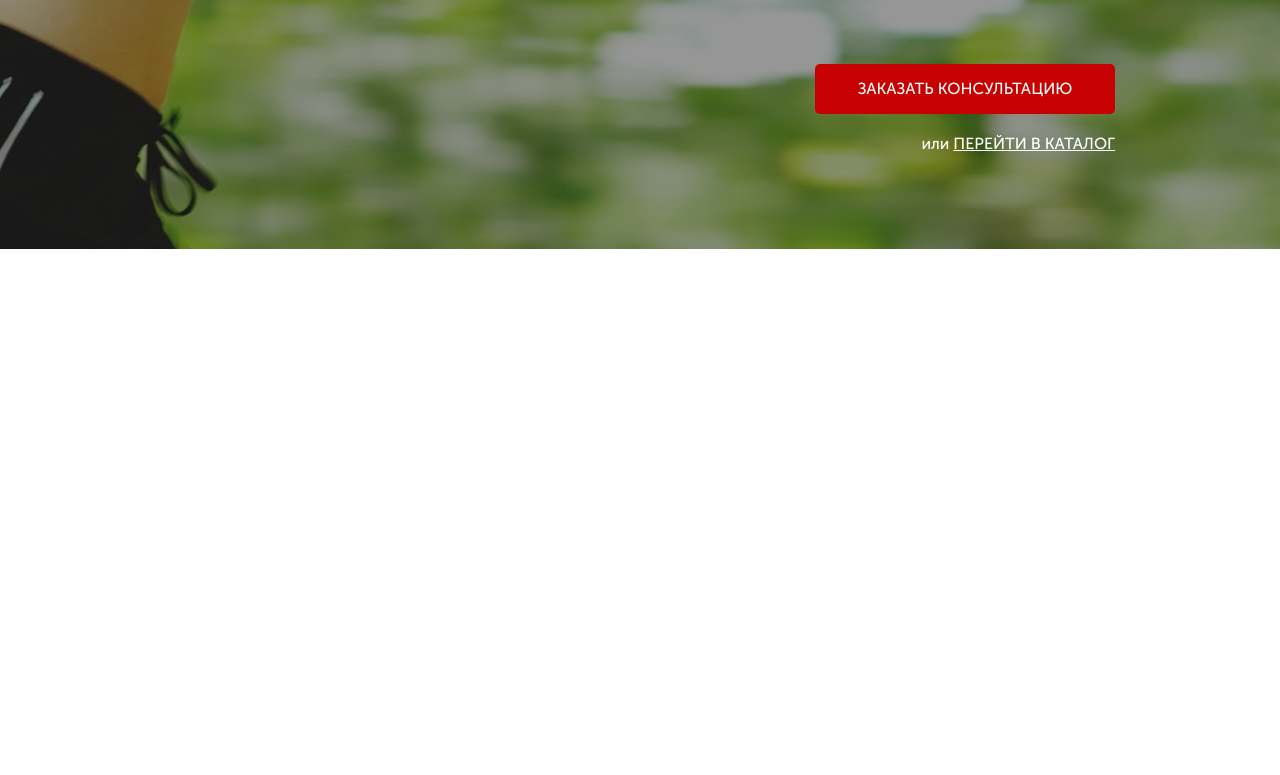
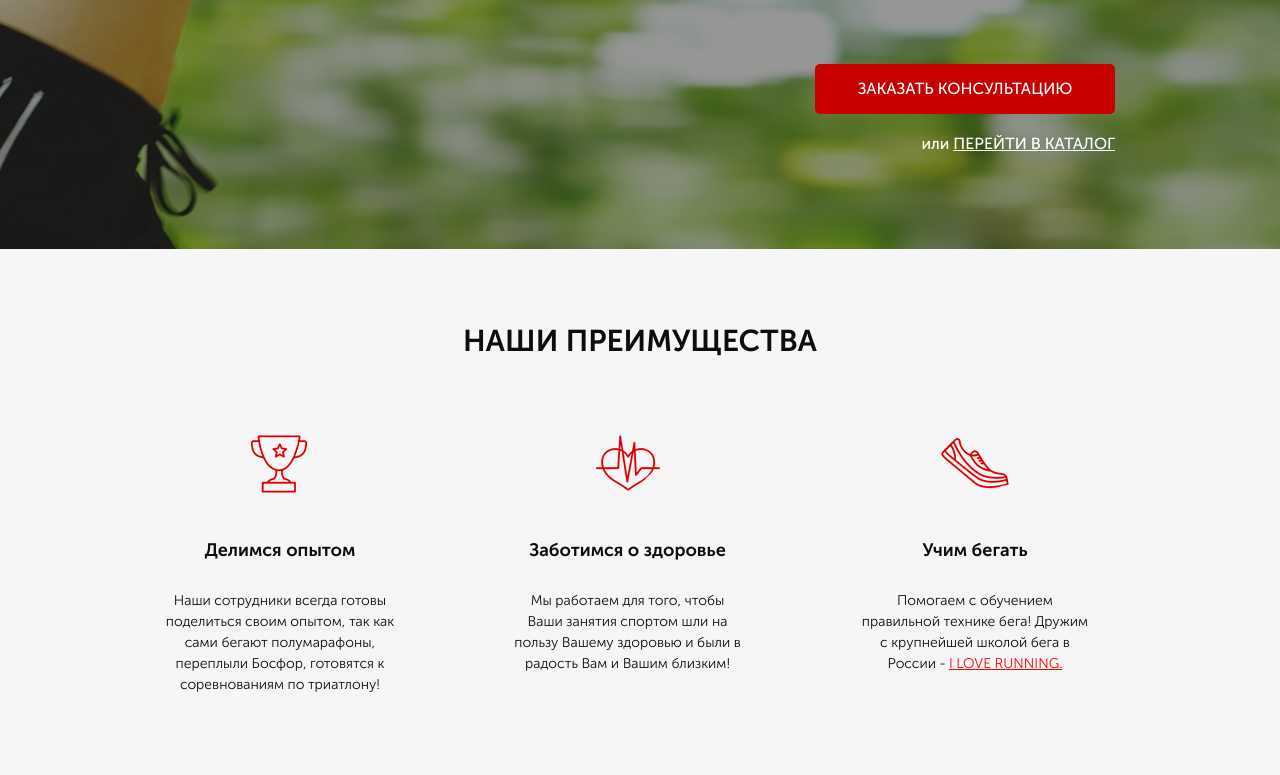
Before and after one commit to d3rry/RunSmart, a website: page src/index.html in a window 1280 px wide. Shown: the part 476-1251 px from the top of the page. Before the commit the page ends 800 px from the top, so only its background shows below. Drawn offline with Linux system fonts and the light colour scheme.

Commit message:
created section Advantages

```diff
--- a/src/index.html
+++ b/src/index.html
@@ -4,7 +4,7 @@
     <meta charset="UTF-8">
     <meta name="viewport" content="width=device-width, initial-scale=1.0">
     <meta http-equiv="X-UA-Compatible" content="ie=edge">
-    <title>Document</title>
+    <title>RunSmart</title>
     <link rel="stylesheet" href="css/bootstrap-reboot.min.css">
     <link rel="stylesheet" href="css/font.css">
     <link rel="stylesheet" href="css/style.min.css">
@@ -55,5 +55,32 @@
             </div>
         </div>
     </section>
+
+    <section class="advantages">
+        <div class="container">
+            <h2 class="advantages__header">НАШИ ПРЕИМУЩЕСТВА</h2>
+            <div class="advantages__wrapper">
+                <div class="advantages__block">
+                    <img src="icons/advantages/cup.png" alt="cup">
+                    <h3>Делимся опытом</h3>
+                    Наши сотрудники всегда готовы поделиться своим опытом,
+                    так как сами бегают полумарафоны, переплыли Босфор, готовятся к соревнованиям по триатлону!
+                </div>
+                <div class="advantages__block">
+                    <img src="icons/advantages/heart.png" alt="heart">
+                    <h3>Заботимся о здоровье</h3>
+                    Мы работаем для того,
+                    чтобы Ваши занятия спортом шли на пользу Вашему здоровью и были в радость Вам и Вашим близким!
+                </div>
+                <div class="advantages__block">
+                    <img src="icons/advantages/shoe.png" alt="shoe">
+                    <h3>Учим бегать</h3>
+                    Помогаем с обучением
+                    правильной технике бега!
+                    Дружим с крупнейшей школой бега в России - <span>I LOVE RUNNING.</span>
+                </div>
+            </div>
+        </div>
+    </section>
 </body>
 </html>
--- /dev/null
+++ b/src/sass/blocks/_advantages.scss
@@ -0,0 +1,39 @@
+.advantages {
+    padding: 70px 0 80px 0;
+    min-height: 470px;
+    background-color: #f6f6f6;
+    &__header {
+        text-align: center;
+        color: #0d0d0d;
+        font-size: 30px;
+        font-weight: 700;
+    }
+    &__wrapper {
+        margin-top: 65px;
+        width: 925px;
+        display: flex;
+        justify-content: space-between;
+    }
+    &__block {
+        width: 230px;
+        text-align: center;
+        color: #0d0d0d;
+        font-size: 14px;
+        font-weight: 300;
+        img {
+            display: block;
+            margin: 0 auto;
+            margin-bottom: 38px;
+        }
+        h3 {
+            margin: 38px 0 26px 0;
+            color: #0d0d0d;
+            font-size: 18px;
+            font-weight: 700;
+        }
+        span {
+            color: #ff0000;
+            text-decoration: underline;
+        }
+    }
+}
--- a/src/sass/style.scss
+++ b/src/sass/style.scss
@@ -9,3 +9,4 @@
 @import 'blocks/_promo.scss';
 @import 'blocks/_header.scss';
 @import 'blocks/buttons.scss';
+@import 'blocks/advantages.scss'
```
Also changed, not shown: src/css/style.min.css.
